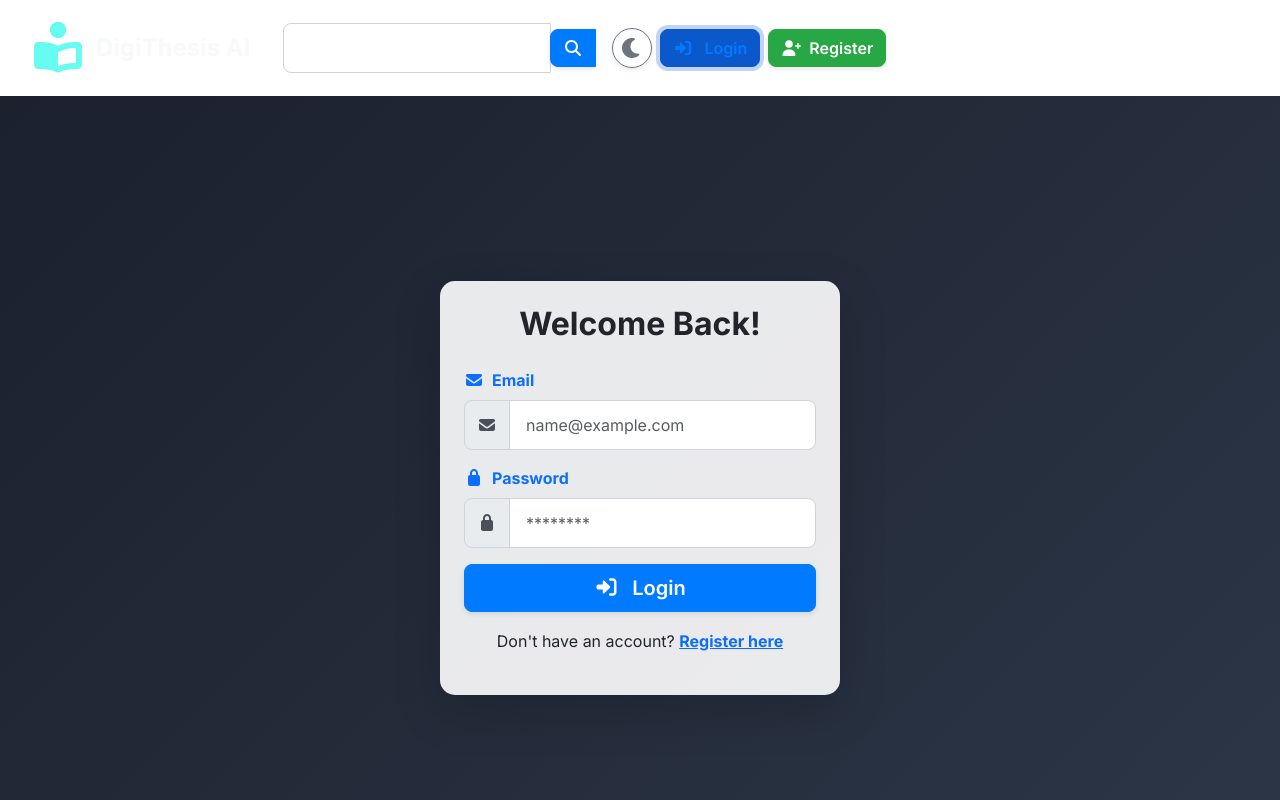
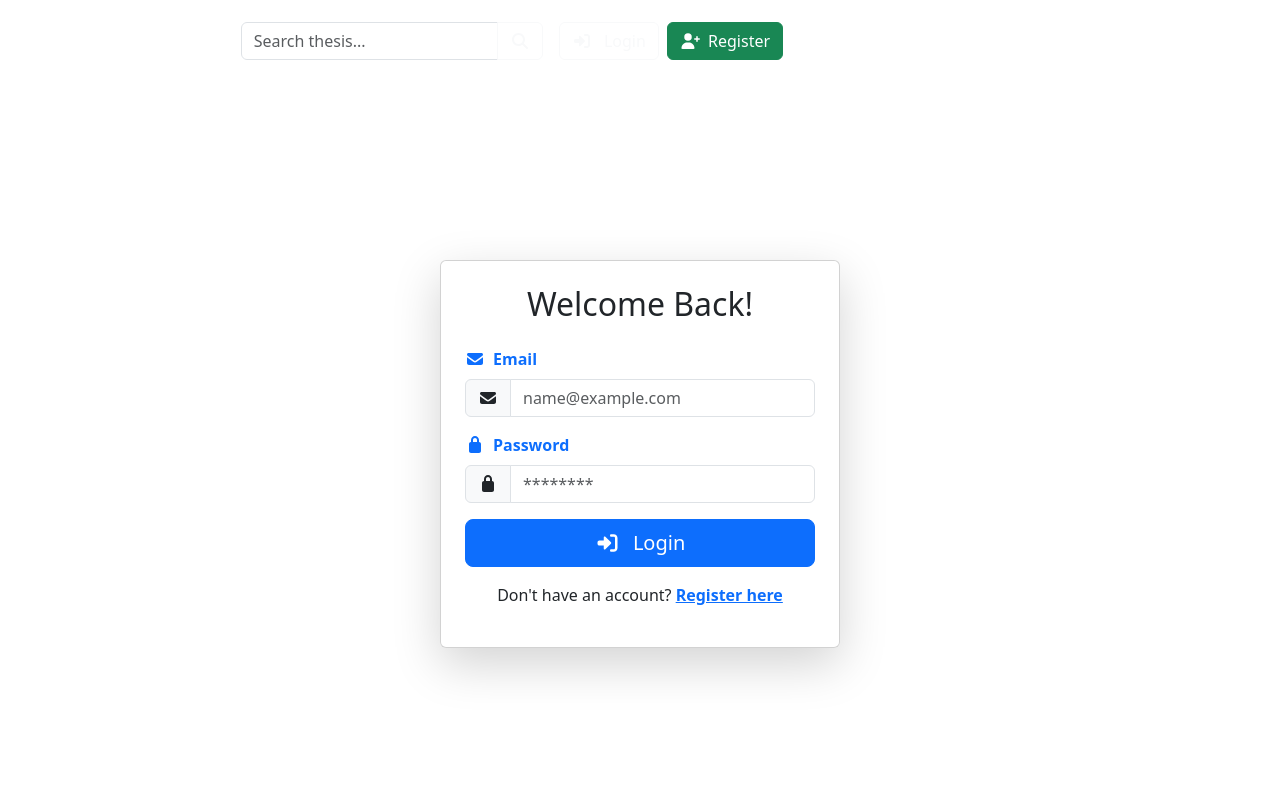
Before and after one commit to Shuvo1998/digi-thesis-ai-project, a React (Create React App) app in the folder frontend/: page /login in a window 1280 px wide. Shown: the top 800 px of the page. Built offline with nearby package versions, Linux system fonts and the light colour scheme.

Commit message:
Revert: Removed all toggleable dark mode logic and styling from Header, App, and UserContext

```diff
--- a/frontend/src/App.js
+++ b/frontend/src/App.js
@@ -1,16 +1,9 @@
 // frontend/src/App.js
-import React, { useContext, useEffect } from 'react';
+import React from 'react'; // Removed useContext and useEffect
 import { BrowserRouter as Router, Routes, Route } from 'react-router-dom';
-
-// Context
-import { UserProvider, UserContext } from './context/UserContext';
-
-// Components and Layout
+import { UserProvider } from './context/UserContext'; // Removed UserContext import
 import Header from './components/Layout/Header';
 import Footer from './components/Layout/Footer';
-import PrivateRoute from './components/Routing/PrivateRoute';
-
-// Pages
 import HomePage from './pages/HomePage';
 import LoginPage from './pages/LoginPage';
 import RegisterPage from './pages/RegisterPage';
@@ -18,84 +11,42 @@ import DashboardPage from './pages/DashboardPage';
 import UploadThesisPage from './pages/UploadThesisPage';
 import AdminDashboardPage from './pages/AdminDashboardPage';
 import ViewThesisPage from './pages/ViewThesisPage';
-import SearchPage from './pages/SearchPage';
-import ProfilePage from './pages/ProfilePage';
+import SearchResultsPage from './pages/SearchResultsPage'; // Assuming this page exists
 
-// Styles
-import './styles/global.css';
-import 'bootstrap/dist/css/bootstrap.min.css';
-import './App.css';
-
-// AppContent: Handles routing and dark mode
+// Main App component that wraps the routing and context
 const AppContent = () => {
-  const { isDarkMode } = useContext(UserContext);
-
-  useEffect(() => {
-    if (isDarkMode) {
-      document.documentElement.classList.add('dark');
-    } else {
-      document.documentElement.classList.remove('dark');
-    }
-  }, [isDarkMode]);
+  // Removed useEffect for dark mode class
+  // const { isDarkMode } = useContext(UserContext);
+  // useEffect(() => {
+  //     if (isDarkMode) {
+  //         document.documentElement.classList.add('dark');
+  //     } else {
+  //         document.documentElement.classList.remove('dark');
+  //     }
+  // }, [isDarkMode]);
 
   return (
     <Router>
-      <div className="App d-flex flex-column min-vh-100">
       <Header />
-        <main className="flex-grow-1">
+      <main>
         <Routes>
-            {/* Public Routes */}
           <Route path="/" element={<HomePage />} />
           <Route path="/login" element={<LoginPage />} />
           <Route path="/register" element={<RegisterPage />} />
-            <Route path="/thesis/:id" element={<ViewThesisPage />} />
-            <Route path="/search" element={<SearchPage />} />
-
-            {/* Protected Routes */}
-            <Route
-              path="/dashboard"
-              element={
-                <PrivateRoute>
-                  <DashboardPage />
-                </PrivateRoute>
-              }
-            />
-            <Route
-              path="/upload-thesis"
-              element={
-                <PrivateRoute>
-                  <UploadThesisPage />
-                </PrivateRoute>
-              }
-            />
-            <Route
-              path="/admin-dashboard"
-              element={
-                <PrivateRoute>
-                  <AdminDashboardPage />
-                </PrivateRoute>
-              }
-            />
-            <Route
-              path="/profile"
-              element={
-                <PrivateRoute>
-                  <ProfilePage />
-                </PrivateRoute>
-              }
-            />
-
-            {/* Fallback Route */}
-            <Route path="*" element={<h1 className="text-center my-5">404: Page Not Found</h1>} />
+          <Route path="/dashboard" element={<DashboardPage />} />
+          <Route path="/upload-thesis" element={<UploadThesisPage />} />
+          <Route path="/admin-dashboard" element={<AdminDashboardPage />} />
+          <Route path="/view-thesis/:id" element={<ViewThesisPage />} />
+          <Route path="/search" element={<SearchResultsPage />} />
+          {/* Add other routes as needed */}
         </Routes>
       </main>
       <Footer />
-      </div>
     </Router>
   );
 };
 
-// Main App with Context Provider
+// Wrapper component to provide UserContext to the entire application
 const App = () => {
   return (
     <UserProvider>
--- a/frontend/src/components/Layout/Header.js
+++ b/frontend/src/components/Layout/Header.js
@@ -5,12 +5,13 @@ import { UserContext } from '../../context/UserContext';
 import { FontAwesomeIcon } from '@fortawesome/react-fontawesome';
 import {
     faBookOpenReader, faUserPlus, faSignInAlt, faSignOutAlt, faUpload,
-    faTachometerAlt, faSearch, faClipboardList, faUserCircle, faTimesCircle,
-    faSun, faMoon
+    faTachometerAlt, faSearch, faClipboardList, faUserCircle, faTimesCircle
+    // Removed faSun, faMoon as theme toggle is removed
 } from '@fortawesome/free-solid-svg-icons';
 
 const Header = () => {
-    const { user, logoutUser, isDarkMode, toggleDarkMode } = useContext(UserContext);
+    // Reverted: Removed isDarkMode and toggleDarkMode from destructuring
+    const { user, logoutUser } = useContext(UserContext);
     const navigate = useNavigate();
     const location = useLocation();
     const [searchQuery, setSearchQuery] = useState('');
@@ -54,7 +55,7 @@ const Header = () => {
         e.preventDefault();
         if (searchQuery.trim()) {
             navigate(`/search?q=${encodeURIComponent(searchQuery.trim())}`);
-            setSearchQuery('');
+            setSearchQuery(''); // Clear search query after submission
         }
     };
 
@@ -71,22 +72,17 @@ const Header = () => {
     };
 
     return (
-        // Adjusted classes for dark mode support
-        <nav className="navbar navbar-expand-lg py-3 sticky-top
-                        bg-white text-gray-800 shadow-md
-                        dark:bg-gray-900 dark:text-gray-100 dark:shadow-lg
-                        transition-colors duration-300 ease-in-out">
+        // Reverted: Back to original Bootstrap/light theme classes
+        <nav className="navbar navbar-expand-lg navbar-dark bg-transparent py-3 sticky-top">
             <div className="container-fluid">
-                <Link className={`navbar-brand d-flex align-items-center fw-bold fs-4
-                                ${isActive('/') ? 'text-blue-600 dark:text-blue-400' : 'text-gray-800 dark:text-gray-100'}
-                                transition-colors duration-300`} to="/">
+                <Link className={`navbar-brand d-flex align-items-center ${isActive('/') ? 'active' : ''}`} to="/">
                     <FontAwesomeIcon icon={faBookOpenReader} size="2x" className="me-2 brand-icon" />
-                    <span>DigiThesis AI</span>
+                    <span className="fw-bold fs-4">DigiThesis AI</span>
                 </Link>
 
                 <button
                     ref={navbarTogglerRef}
-                    className="navbar-toggler border border-gray-400 dark:border-gray-600" // Adjust toggler border
+                    className="navbar-toggler"
                     type="button"
                     data-bs-toggle="collapse"
                     data-bs-target="#navbarNav"
@@ -94,7 +90,7 @@ const Header = () => {
                     aria-expanded="false"
                     aria-label="Toggle navigation"
                 >
-                    <span className="navbar-toggler-icon dark:filter dark:invert"></span> {/* Invert icon for dark mode */}
+                    <span className="navbar-toggler-icon"></span>
                 </button>
 
                 <div
@@ -105,10 +101,7 @@ const Header = () => {
                     <form className="d-flex my-2 my-lg-0 me-lg-3" role="search" onSubmit={handleSearchSubmit}>
                         <div className="input-group search-input-group">
                             <input
-                                className="form-control
-                                           bg-gray-100 text-gray-800 border-gray-300
-                                           dark:bg-gray-700 dark:text-gray-100 dark:border-gray-600
-                                           navbar-search-input"
+                                className="form-control navbar-search-input"
                                 type="search"
                                 placeholder="Search thesis..."
                                 aria-label="Search"
@@ -118,81 +111,48 @@ const Header = () => {
                             {searchQuery && (
                                 <button
                                     type="button"
-                                    className="btn clear-search-btn
-                                               text-gray-600 dark:text-gray-300" // Clear button icon color
+                                    className="btn clear-search-btn"
                                     onClick={handleClearSearch}
                                     aria-label="Clear search"
                                 >
                                     <FontAwesomeIcon icon={faTimesCircle} />
                                 </button>
                             )}
-                            <button className="btn btn-outline-primary
-                                           text-blue-600 border-blue-600 hover:bg-blue-600 hover:text-white
-                                           dark:text-blue-400 dark:border-blue-400 dark:hover:bg-blue-400 dark:hover:text-gray-900
-                                           input-group-text" type="submit">
+                            <button className="btn btn-outline-light input-group-text" type="submit">
                                 <FontAwesomeIcon icon={faSearch} />
                             </button>
                         </div>
                     </form>
 
                     <ul className="navbar-nav mb-2 mb-lg-0 align-items-lg-center">
-                        {/* Theme Toggle Button */}
-                        <li className="nav-item me-lg-2">
-                            <button
-                                onClick={toggleDarkMode}
-                                // Adjusted classes for the button itself
-                                className="btn btn-outline-secondary d-flex align-items-center justify-content-center
-                                           text-gray-700 border-gray-400 hover:bg-gray-200
-                                           dark:text-gray-300 dark:border-gray-600 dark:hover:bg-gray-700
-                                           transition-colors duration-300"
-                                aria-label={isDarkMode ? 'Switch to Light Mode' : 'Switch to Dark Mode'}
-                                style={{ width: '40px', height: '40px', borderRadius: '50%' }}
-                            >
-                                <FontAwesomeIcon
-                                    icon={isDarkMode ? faSun : faMoon}
-                                    className={isDarkMode ? 'text-yellow-400' : 'text-indigo-600'} // Changed Moon icon color for light mode
-                                    size="lg"
-                                />
-                            </button>
-                        </li>
-
+                        {/* Removed Theme Toggle Button */}
                         {user ? (
                             <>
                                 <li className="nav-item">
-                                    <Link className={`nav-link
-                                                    ${isActive('/dashboard') ? 'text-blue-600 dark:text-blue-400' : 'text-gray-800 dark:text-gray-100'}
-                                                    transition-colors duration-300`} to="/dashboard">
+                                    <Link className={`nav-link text-white ${isActive('/dashboard') ? 'active' : ''}`} to="/dashboard">
                                         <FontAwesomeIcon icon={faTachometerAlt} className="me-1" /> Dashboard
                                     </Link>
                                 </li>
                                 <li className="nav-item">
-                                    <Link className={`nav-link
-                                                    ${isActive('/upload-thesis') ? 'text-blue-600 dark:text-blue-400' : 'text-gray-800 dark:text-gray-100'}
-                                                    transition-colors duration-300`} to="/upload-thesis">
+                                    <Link className={`nav-link text-white ${isActive('/upload-thesis') ? 'active' : ''}`} to="/upload-thesis">
                                         <FontAwesomeIcon icon={faUpload} className="me-1" /> Upload Thesis
                                     </Link>
                                 </li>
                                 {(user.role === 'admin' || user.role === 'supervisor') && (
                                     <li className="nav-item">
-                                        <Link className={`nav-link
-                                                        ${isActive('/admin-dashboard') ? 'text-blue-600 dark:text-blue-400' : 'text-gray-800 dark:text-gray-100'}
-                                                        transition-colors duration-300`} to="/admin-dashboard">
+                                        <Link className={`nav-link text-white ${isActive('/admin-dashboard') ? 'active' : ''}`} to="/admin-dashboard">
                                             <FontAwesomeIcon icon={faClipboardList} className="me-1" /> Admin Dashboard
                                         </Link>
                                     </li>
                                 )}
                                 <li className="nav-item d-flex align-items-center me-lg-2">
-                                    <FontAwesomeIcon icon={faUserCircle} className="me-1
-                                                     text-gray-800 dark:text-gray-100" /> {/* Adjust icon color */}
-                                    <span className="navbar-text
-                                                     text-gray-800 dark:text-gray-100"> {/* Adjust text color */}
+                                    <FontAwesomeIcon icon={faUserCircle} className="me-1 text-white" />
+                                    <span className="navbar-text text-white">
                                         {user.username || user.email}
                                     </span>
                                 </li>
                                 <li className="nav-item ms-lg-1">
-                                    <button className="btn btn-outline-primary
-                                           text-blue-600 border-blue-600 hover:bg-blue-600 hover:text-white
-                                           dark:text-blue-400 dark:border-blue-400 dark:hover:bg-blue-400 dark:hover:text-gray-900" onClick={handleLogout}>
+                                    <button className="btn btn-outline-light" onClick={handleLogout}>
                                         <FontAwesomeIcon icon={faSignOutAlt} className="me-2" /> Logout
                                     </button>
                                 </li>
@@ -200,18 +160,12 @@ const Header = () => {
                         ) : (
                             <>
                                 <li className="nav-item">
-                                    <Link className={`btn btn-outline-primary
-                                                    text-blue-600 border-blue-600 hover:bg-blue-600 hover:text-white
-                                                    dark:text-blue-400 dark:border-blue-400 dark:hover:bg-blue-400 dark:hover:text-gray-900
-                                                    ${isActive('/login') ? 'active-btn' : ''}`} to="/login">
+                                    <Link className={`btn btn-outline-light ${isActive('/login') ? 'active-btn' : ''}`} to="/login">
                                         <FontAwesomeIcon icon={faSignInAlt} className="me-2" /> Login
                                     </Link>
                                 </li>
                                 <li className="nav-item ms-lg-2">
-                                    <Link className={`btn btn-success
-                                                    bg-green-600 hover:bg-green-700 text-white
-                                                    dark:bg-green-700 dark:hover:bg-green-600 dark:text-gray-100
-                                                    ${isActive('/register') ? 'active-btn' : ''}`} to="/register">
+                                    <Link className={`btn btn-success ${isActive('/register') ? 'active-btn' : ''}`} to="/register">
                                         <FontAwesomeIcon icon={faUserPlus} className="me-1" /> Register
                                     </Link>
                                 </li>
--- a/frontend/src/context/UserContext.js
+++ b/frontend/src/context/UserContext.js
@@ -11,16 +11,16 @@ export const UserProvider = ({ children }) => {
     const [user, setUser] = useState(null);
     const [loading, setLoading] = useState(true); // For initial user loading
 
-    // Dark Mode State: Initialize from localStorage or default to false (light mode)
-    const [isDarkMode, setIsDarkMode] = useState(() => {
-        try {
-            const storedTheme = localStorage.getItem('theme');
-            return storedTheme === 'dark';
-        } catch (error) {
-            console.error("Failed to read theme from localStorage:", error);
-            return false; // Default to light mode if localStorage is inaccessible
-        }
-    });
+    // Removed isDarkMode state and its related logic
+    // const [isDarkMode, setIsDarkMode] = useState(() => {
+    //     try {
+    //         const storedTheme = localStorage.getItem('theme');
+    //         return storedTheme === 'dark';
+    //     } catch (error) {
+    //         console.error("Failed to read theme from localStorage:", error);
+    //         return false;
+    //     }
+    // });
 
     const [snackbar, setSnackbar] = useState({
         show: false,
@@ -39,19 +39,19 @@ export const UserProvider = ({ children }) => {
         setSnackbar(prev => ({ ...prev, show: false }));
     }, []);
 
-    // Memoize toggleDarkMode to ensure stable function reference
-    const toggleDarkMode = useCallback(() => {
-        setIsDarkMode(prevMode => !prevMode);
-    }, []);
+    // Removed toggleDarkMode function
+    // const toggleDarkMode = useCallback(() => {
+    //     setIsDarkMode(prevMode => !prevMode);
+    // }, []);
 
-    // Effect to update localStorage whenever isDarkMode changes
-    useEffect(() => {
-        try {
-            localStorage.setItem('theme', isDarkMode ? 'dark' : 'light');
-        } catch (error) {
-            console.error("Failed to write theme to localStorage:", error);
-        }
-    }, [isDarkMode]);
+    // Removed useEffect for localStorage theme update
+    // useEffect(() => {
+    //     try {
+    //         localStorage.setItem('theme', isDarkMode ? 'dark' : 'light');
+    //     } catch (error) {
+    //         console.error("Failed to write theme to localStorage:", error);
+    //     }
+    // }, [isDarkMode]);
 
     const setAuthToken = (token) => {
         if (token) {
@@ -107,8 +107,9 @@ export const UserProvider = ({ children }) => {
         loginUser,
         logoutUser,
         showSnackbar, // Provide showSnackbar function
-        isDarkMode, // Provide isDarkMode state
-        toggleDarkMode, // Provide toggleDarkMode function
+        // Removed isDarkMode, toggleDarkMode from context value
+        // isDarkMode,
+        // toggleDarkMode,
     };
 
     return (
```
Lines whose indentation alone changed are shown as unchanged.
